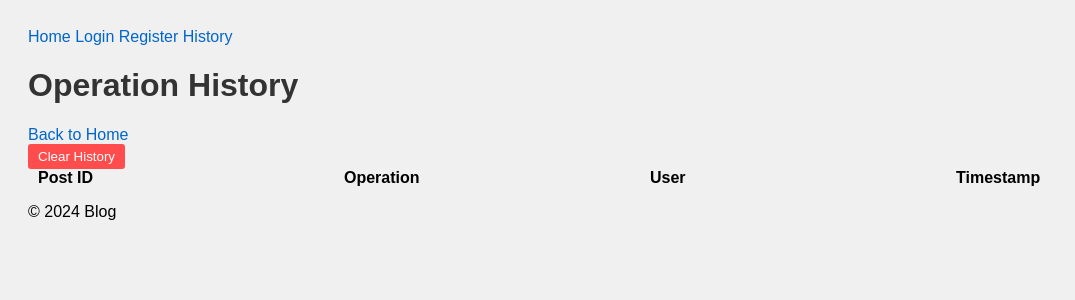
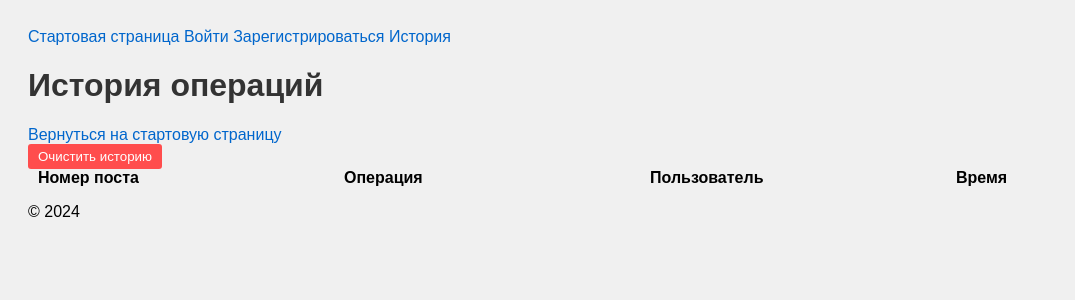
Before and after one commit to Bakoal/journal, a FastAPI app: page /history in a window 1280 px wide. Shown: the top 300 px of the page, without its empty margins (0-1075 px from the left). Run offline with FastAPI, Linux system fonts and the light colour scheme; data that the repository does not hold is empty.

Commit message:
Description and comments

```diff
--- a/templates/base.html
+++ b/templates/base.html
@@ -3,21 +3,21 @@
 <head>
     <meta charset="UTF-8">
     <meta name="viewport" content="width=device-width, initial-scale=1.0">
-    <title>{% block title %}Posts App{% endblock %}</title>
+    <title>{% block title %}Посты{% endblock %}</title>
     <link rel="stylesheet" href="/static/style.css">
 </head>
 <body>
     <!-- Шапка с навигацией -->
     <header>
         <nav>
-            <a href="/">Home</a>
+            <a href="/">Стартовая страница</a>
             {% if user %}
-                <a href="/auth/logout">Logout ({{ user }})</a>
+                <a href="/auth/logout">Выйти ({{ user }})</a>
             {% else %}
-                <a href="/auth/login">Login</a>
-                <a href="/auth/register">Register</a>
+                <a href="/auth/login">Войти</a>
+                <a href="/auth/register">Зарегистрироваться</a>
             {% endif %}
-            <a href="/history">History</a>
+            <a href="/history">История</a>
         </nav>
     </header>
 
@@ -27,7 +27,7 @@
     </main>
 
     <footer>
-        <p>© 2024 Blog</p>
+        <p>© 2024</p>
     </footer>
 </body>
 </html>
--- a/templates/history.html
+++ b/templates/history.html
@@ -1,22 +1,22 @@
 {% extends "base.html" %}
 
-{% block title %}History{% endblock %}
+{% block title %}История{% endblock %}
 
 {% block content %}
-    <h1>Operation History</h1>
-    <a href="/">Back to Home</a>
+    <h1>История операций</h1>
+    <a href="/">Вернуться на стартовую страницу</a>
 
     <!-- Кнопка для очистки истории -->
     <form method="post" action="/history/clear">
-        <button type="submit">Clear History</button>
+        <button type="submit">Очистить историю</button>
     </form>
 
     <div>
         <div class="history-item history-header">
-            <div>Post ID</div>
-            <div>Operation</div>
-            <div>User</div>
-            <div>Timestamp</div>
+            <div>Номер поста</div>
+            <div>Операция</div>
+            <div>Пользователь</div>
+            <div>Время</div>
         </div>
         {% for entry in history %}
         <div class="history-item">
--- a/templates/post.html
+++ b/templates/post.html
@@ -5,5 +5,5 @@
 {% block content %}
     <h1>{{ post.title }}</h1>
     <p>{{ post.content }}</p>
-    <a href="/">Back to Home</a>
+    <a href="/">Вернуться на стартовую страницу</a>
 {% endblock %}
```
Also changed, not shown: requirements.txt (+16 -0 lines), templates/create_post.html (+6 -6 lines), templates/index.html (+6 -6 lines), templates/login.html (+6 -6 lines), templates/register.html (+10 -6 lines), readme.txt, 2 other files.
